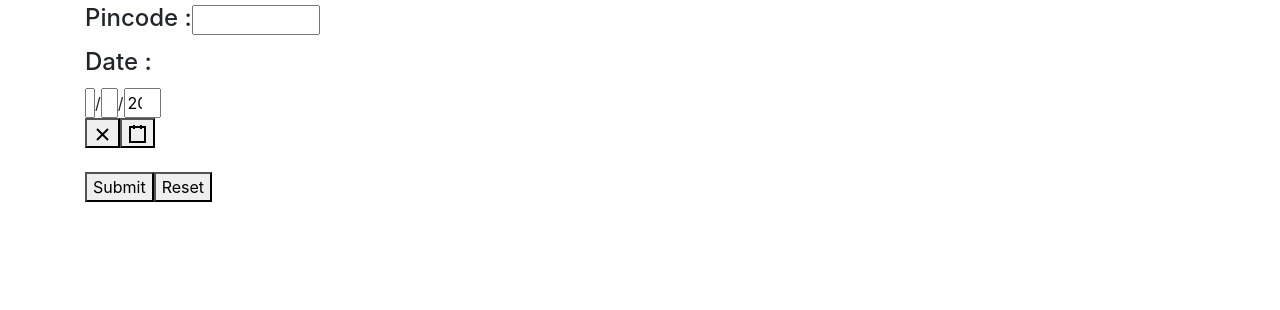
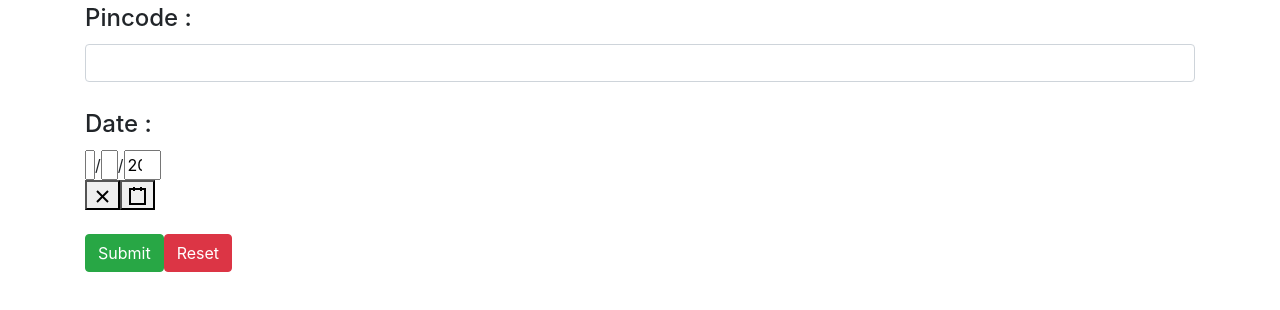
Before and after one commit to gopal-kaul/CoWIN-Tracker, a React (Create React App) app: page / in a window 1280 px wide. Shown: the top 310 px of the page. Built offline with nearby package versions, Linux system fonts and the light colour scheme.

Commit message:
Changed styling

```diff
--- a/src/App.js
+++ b/src/App.js
@@ -1,7 +1,7 @@
 import "./App.css";
 import React, { useState } from "react";
 import Centres from "./FetchCentres";
-import { Container } from "reactstrap";
+import { Container, Button ,Form,Label,Input } from "reactstrap";
 import DatePicker from "react-date-picker";
 
 function App() {
@@ -12,9 +12,9 @@ function App() {
   return (
     <div className="App ">
       <Container>
-        <form>
-          <label>Pincode : </label>
-          <input
+        <Form>
+          <Label>Pincode : </Label>
+          <Input
             type="number"
             min="100000"
             max="999999"
@@ -22,26 +22,26 @@ function App() {
             onChange={(e) => setPincode(e.target.value)}
           />
           <br></br>
-          <label>Date : </label>
+          <Label>Date : </Label>
           <DatePicker value={date} onChange={(d) => setDate(d)} />
           <br />
-          <button
+          <Button color='success'
             onClick={(e) => {
               e.preventDefault();
               setSubmitted(true);
             }}
           >
             Submit
-          </button>
-          <button
+          </Button>
+          <Button color='danger'
             onClick={(e) => {
               e.preventDefault();
               setSubmitted(false);
             }}
           >
             Reset
-          </button>
-        </form>
+          </Button>
+        </Form>
         {submitted && (
           <Centres
             pincode={pincode.toString()}
--- a/src/FetchCentres.js
+++ b/src/FetchCentres.js
@@ -1,24 +1,27 @@
 import axios from "axios";
 import React, { useState, useEffect } from "react";
 import Centre from "./components/centre";
+import {Spinner} from "reactstrap";
 export default function Centres({ pincode, date }) {
   const apiUrl = `https://cdn-api.co-vin.in/api/v2/appointment/sessions/public/calendarByPin?pincode=${pincode}&date=${date}`;
   const [data, setData] = useState([]);
   const [empty, setEmpty] = useState(false);
+  const [loading, setLoading] = useState(true);
   useEffect(() => {
     axios
       .get(apiUrl)
       .then((resp) => resp.data.centers)
       .then((resp) => {
         setData(resp);
+        setLoading(false);
         if (resp.length === 0) setEmpty(true);
       })
       .catch((e) => console.log(`Error : ${e}`));
   }, []);
   return (
     <>
-      {empty && "No Slots Available!"}
-      {data && (
+      {empty && <p>No Slots Available!</p>}
+      {data && loading ? <Spinner color="primary" /> : (
         <div>
           {data
             .filter((x) => parseInt(x.sessions[0].available_capacity) > 0)
```
